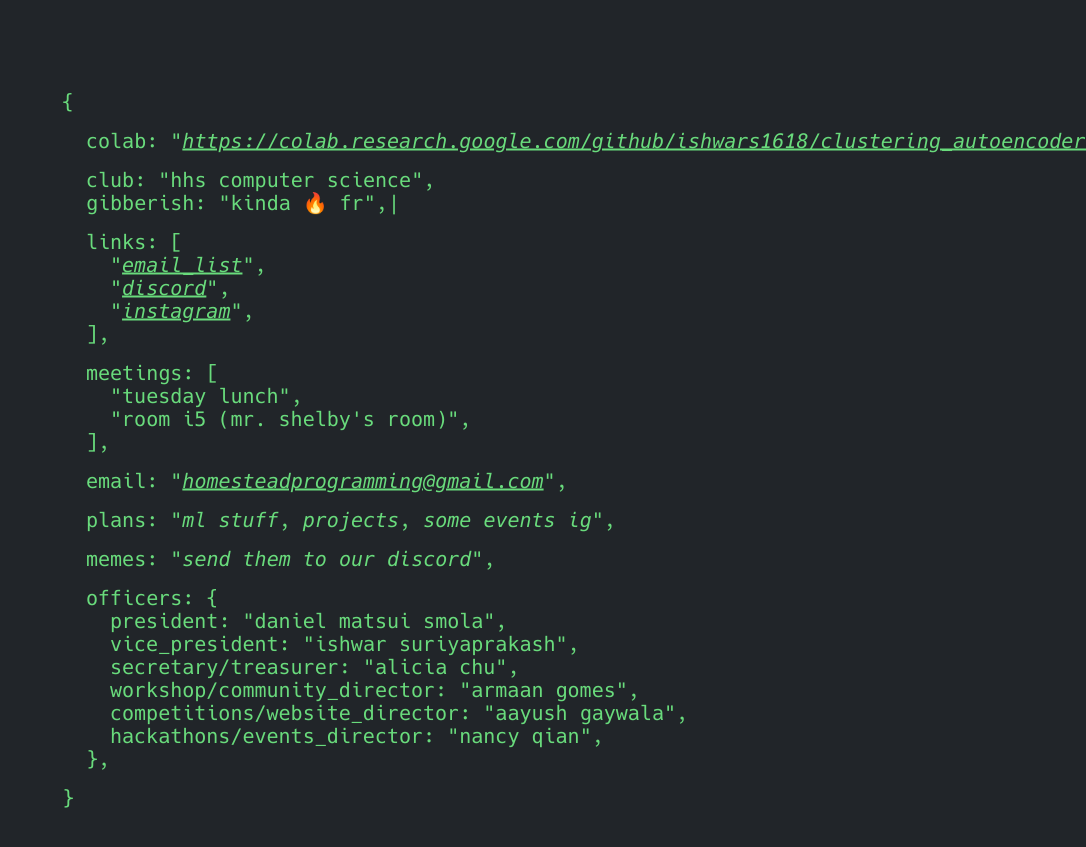
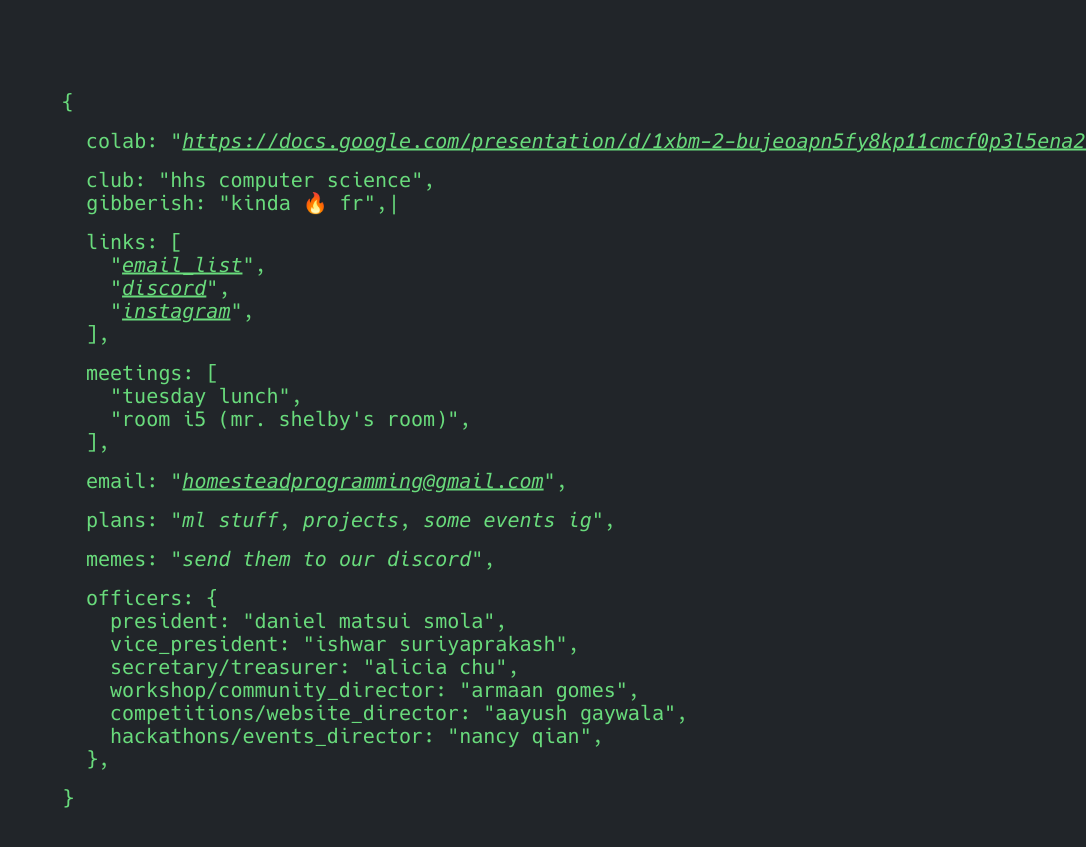
Before and after one commit to BaroqueObama/BaroqueObama.github.io, a Jekyll site: the page built from index.md, in a window 1280 px wide. Shown: the top 847 px of the page, without its empty margins (194-1280 px from the left). Built offline with Jekyll 4.4.1, drawn with Linux system fonts in a browser that asks for light colours.

Commit message:
HERE BUDDY

```diff
--- a/_layouts/home.html
+++ b/_layouts/home.html
@@ -4,7 +4,7 @@ layout: default
 
 <main class="json">
   <div class="block">
-    <p><span class="key">CoLab</span><span class="attr"><a href="https://colab.research.google.com/github/ishwars1618/clustering_autoencoders/blob/main/clust_autoenc_3.ipynb">{{ "https://colab.research.google.com/github/ishwars1618/clustering_autoencoders/blob/main/clust_autoenc_3.ipynb" }}</a></span></p>
+    <p><span class="key">CoLab</span><span class="attr"><a href="https://docs.google.com/presentation/d/1xBm-2-bujeOapn5Fy8kP11cmCF0p3l5ENa2c48UyODM/edit?usp=sharing">{{ "https://docs.google.com/presentation/d/1xBm-2-bujeOapn5Fy8kP11cmCF0p3l5ENa2c48UyODM/edit?usp=sharing" }}</a></span></p>
   </div>
   <div class="block">
     {% if site.json.name %}
```
